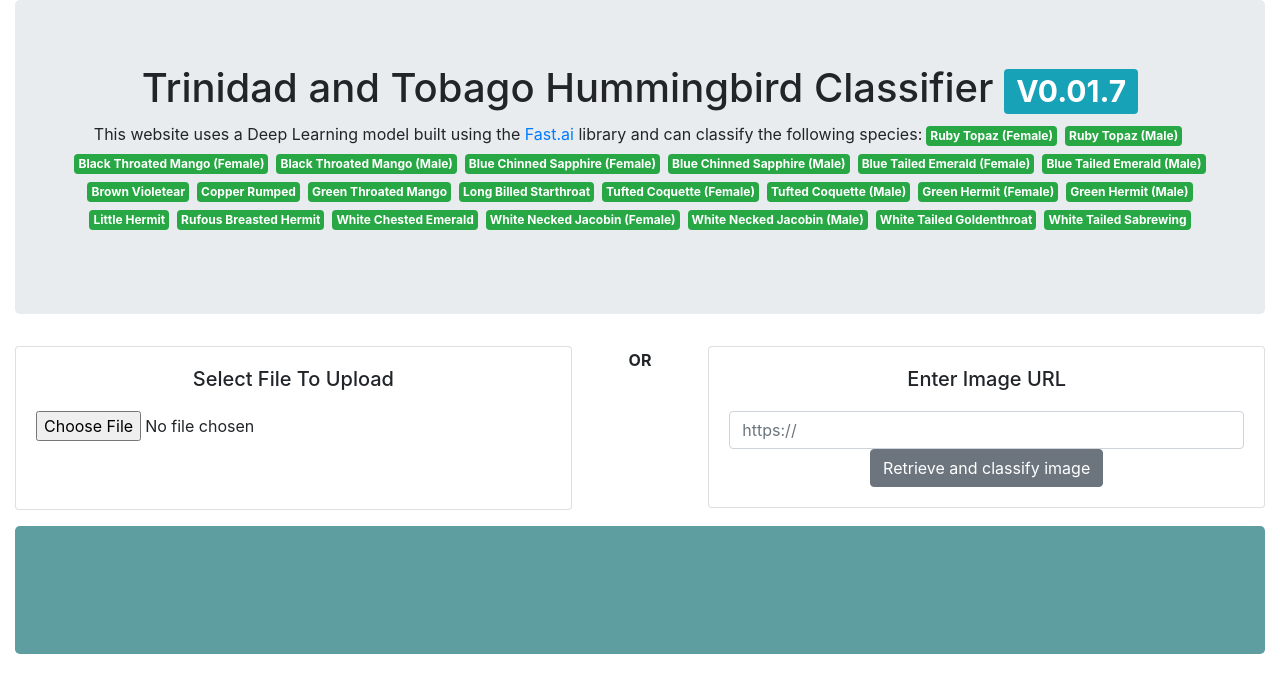
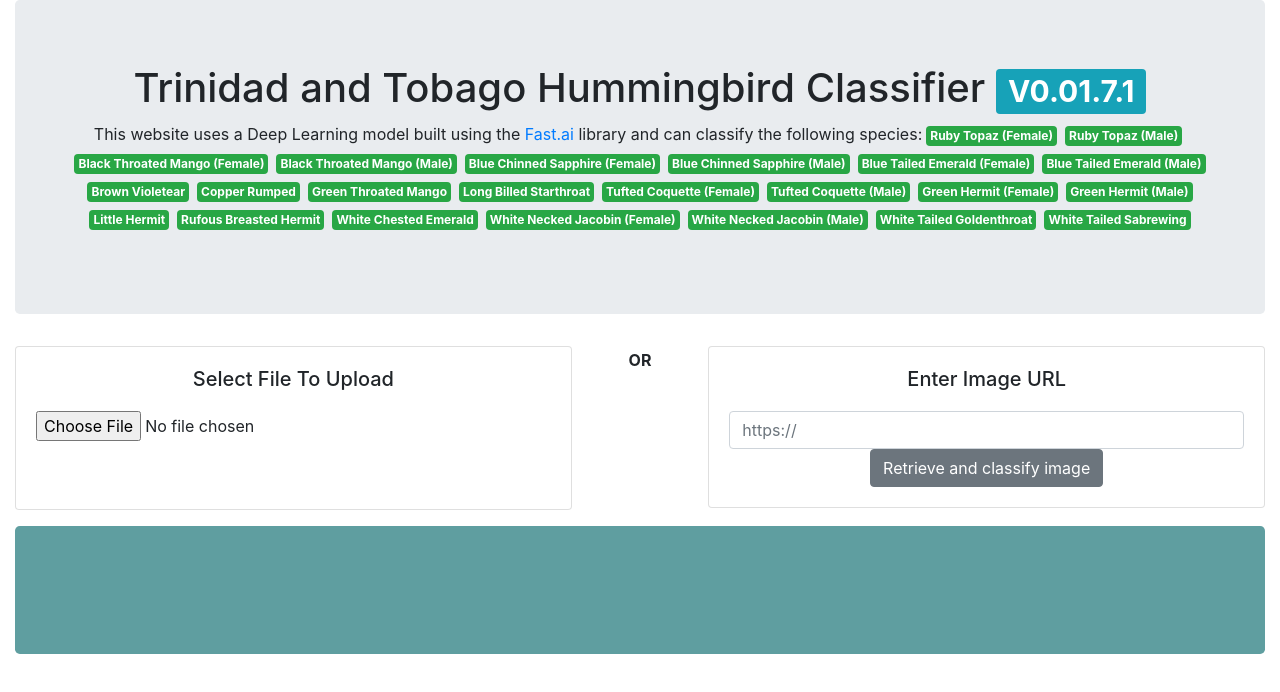
Before and after one commit to nissan/hummingbird-classifier, a React (Create React App) app in the folder clientapp/: page / in a window 1280 px wide. Shown: the top 692 px of the page. Built offline with nearby package versions, Linux system fonts and the light colour scheme.

Commit message:
fix typo in classify url

```diff
--- a/clientapp/src/Hummingbird.js
+++ b/clientapp/src/Hummingbird.js
@@ -52,7 +52,7 @@ class Hummingbird extends Component {
   classify(url) {
     const form = new FormData();
     form.append("url", url);
-    fetch(`http://localhost:8008/classify-url?imageUrl=${url}`, {
+    fetch(`/classify-url?imageUrl=${url}`, {
       method: "GET",
       mode: "no-cors"
     })
@@ -120,7 +120,7 @@ class Hummingbird extends Component {
             <Jumbotron>
               <h1>
                 Trinidad and Tobago Hummingbird Classifier{" "}
-                <Badge color="info">V0.01.7</Badge>
+                <Badge color="info">V0.01.7.1</Badge>
               </h1>
               <p>
                 This website uses a Deep Learning model built using the{" "}
```
